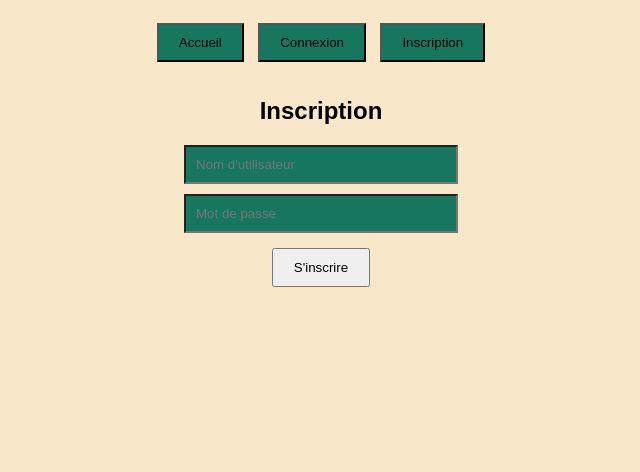
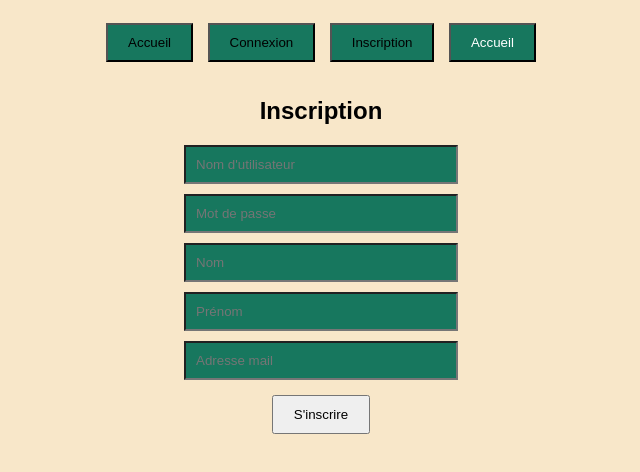
Before and after one commit to gGuille111/projet_tp1, a website: page index.html in a window 1280 px wide. Both pictures are taken after a click on the button "Inscription". Shown: the part 80-552 px from the top of the page, without its empty margins (319-959 px from the left). Drawn offline with Linux system fonts and the light colour scheme.

Commit message:
changement

```diff
--- a/index.html
+++ b/index.html
@@ -12,6 +12,7 @@
         <button style="background-color: #17775e;" color: white onclick="page('accueil')">Accueil</button>
         <button style="background-color: #17775e;" color: white onclick="page('connexion')">Connexion</button>
         <button style="background-color: #17775e;" color: white onclick="page('inscription')">Inscription</button>
+        <button style="background-color: #17775e; color: white;" onclick="page('accueil')">Accueil</button>
     </nav>
 
     <section id="accueil" class="page active">
@@ -19,7 +20,7 @@
         <p>Bienvenue sur notre projet</p>
     </section>
 
-    <section id="inscription" class="page">
+        <section id="inscription" class="page">
         <h2>Inscription</h2>
         <input
             id="nom"
@@ -31,6 +32,24 @@
             id="password"
             type="password"
             placeholder="Mot de passe"
+            style="background-color: #17775e;"
+        >
+        <input
+            id="nomFamille"
+            type="text"
+            placeholder="Nom"
+            style="background-color: #17775e;"
+        >
+        <input
+            id="prenom"
+            type="text"
+            placeholder="Prénom"
+            style="background-color: #17775e;"
+        >
+        <input
+            id="mail"
+            type="email"
+            placeholder="Adresse mail"
             style="background-color: #17775e;"
         >
         <button onclick="inscription()">
@@ -65,6 +84,7 @@
             Nom d'utilisateur :
             <span id="profilNom"></span>
         </p>
+        <a id="lienAdmin" href="admin.html" style="display:none">Administration</a>
         <button onclick="deconnexion()">
             Déconnexion
         </button>
```
